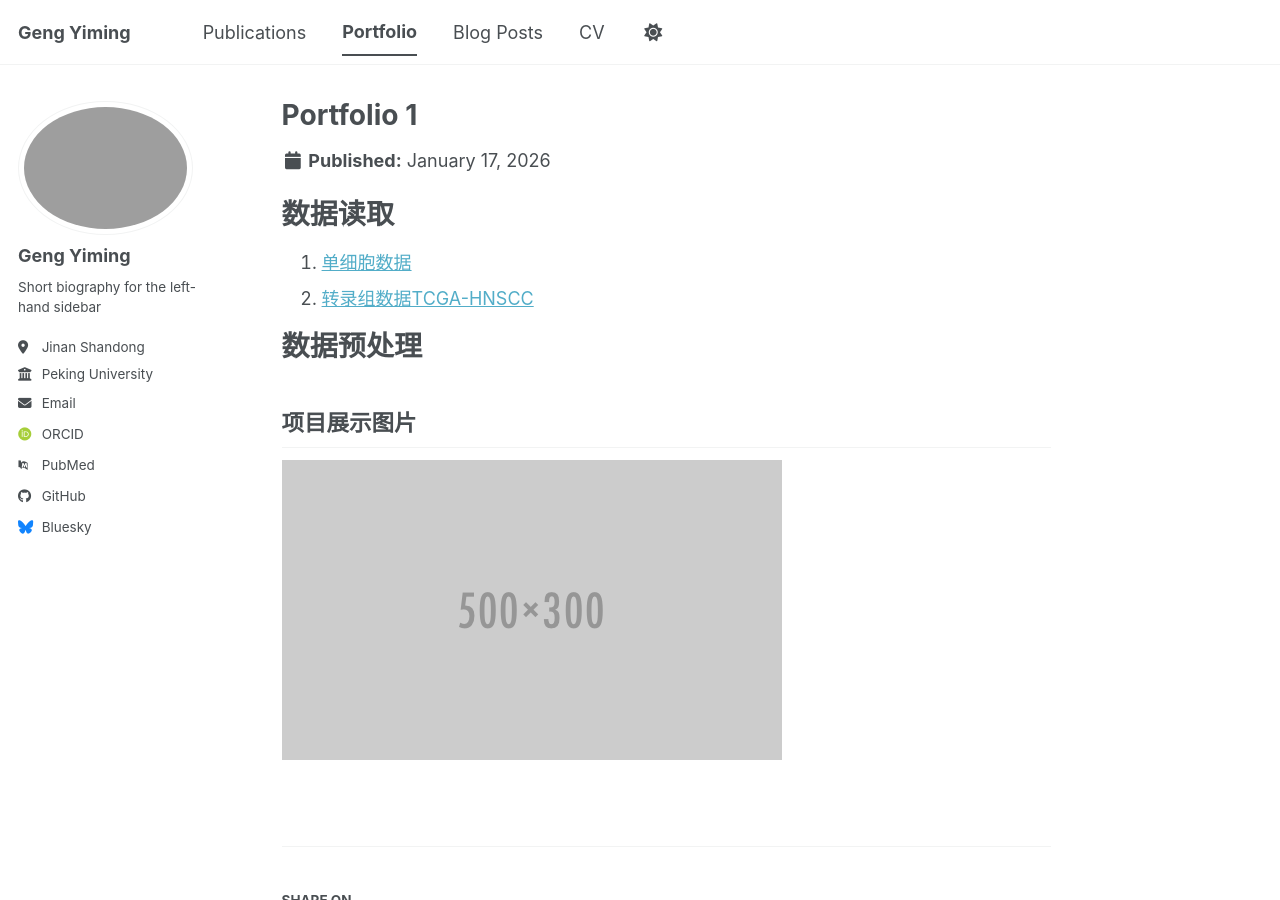
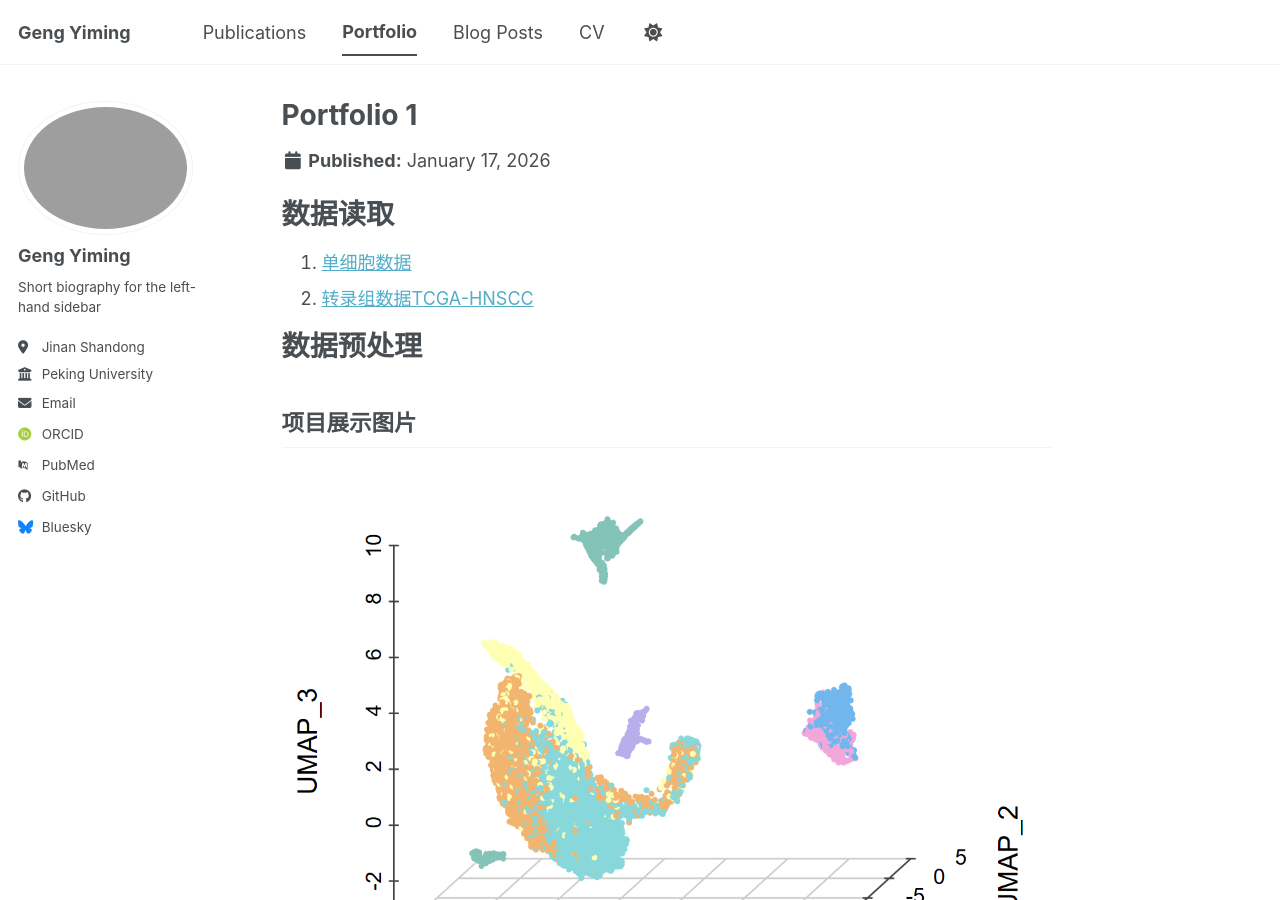
Before and after one commit to GENGYIM/GENGYIM.github.io, a Jekyll site: the page built from _portfolio/portfolio-1.md, in a window 1280 px wide and 900 px high. Built offline with Jekyll 4.4.1, drawn with Linux system fonts in a browser that asks for light colours; some web fonts are replaced; a script bundle is joined from its source files by our own code; library files that are not in the unit come from our copies.

Commit message:
Update portfolio-1.md

```diff
--- a/_portfolio/portfolio-1.md
+++ b/_portfolio/portfolio-1.md
@@ -8,4 +8,4 @@
 
 # 数据预处理
 ## 项目展示图片
-![项目详情图](/images/500x300.png "AI 心电图分析项目演示图")
+![项目详情图](/images/屏幕截图 2026-01-17 100352.png "AI 心电图分析项目演示图")
```
